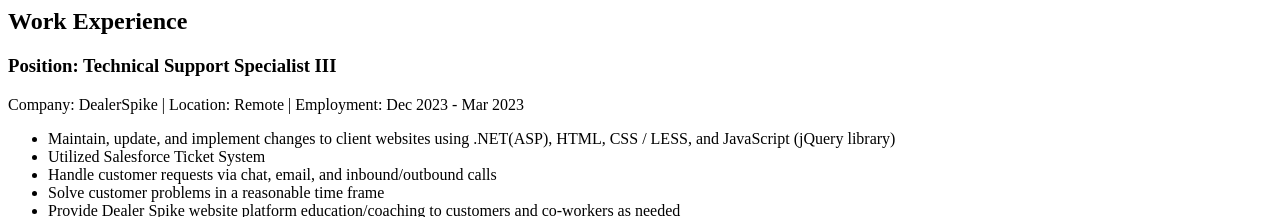
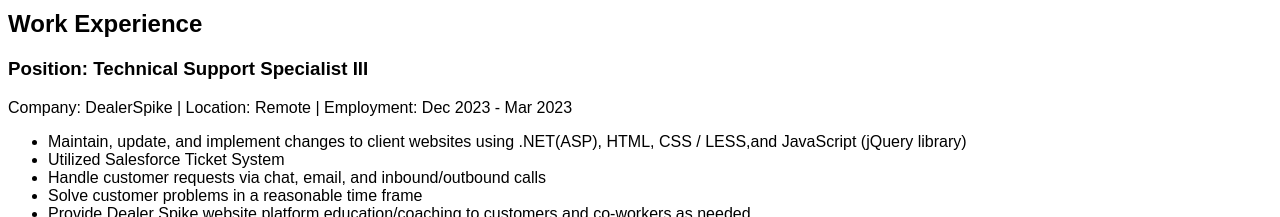
Before and after one commit to jazicorn/Resume, a plain HTML site: page index.html in a window 1280 px wide. Shown: the part 1020-1237 px from the top of the page. Drawn offline with Linux system fonts and the light colour scheme.

Commit message:
added font to html pag

```diff
--- /dev/null
+++ b/index.css
@@ -0,0 +1,3 @@
+body {
+    font-family: Arial;
+}
--- a/index.html
+++ b/index.html
@@ -1,7 +1,13 @@
 <!DOCTYPE html>
 <html>
 <head>
-<title>Jasmine's Resume</title>
+    <meta charset="UTF-8">
+    <meta name="keywords" content="HTML, CSS, Javascript, React, Node.js, Express.js, Full-Stack Developer, Front-End Developer, Backend-Developer, Resume">
+    <meta name="description" content="Resume for Web Developer Jasmine Anderson">
+    <meta name="author" content="Jasmine Anderson">
+    <meta name="viewport" content="width=device-width, initial-scale=1.0">
+    <title>Jasmine's Resume</title>
+    <link rel="stylesheet" href="index.css">
 </head>
 <body>
     <header>
@@ -100,8 +106,7 @@
             <h3>Position: Technical Support Specialist III</h3>
             <p>Company: DealerSpike | Location: Remote | Employment: Dec 2023 - Mar 2023</p>
             <ul>
-                <li>Maintain, update, and implement changes to client websites using .NET(ASP), HTML, CSS / LESS,
-and JavaScript (jQuery library)</li>
+                <li>Maintain, update, and implement changes to client websites using .NET(ASP), HTML, CSS / LESS,and JavaScript (jQuery library)</li>
                 <li>Utilized Salesforce Ticket System</li>
                 <li>Handle customer requests via chat, email, and inbound/outbound calls</li>
                 <li>Solve customer problems in a reasonable time frame</li>
@@ -118,11 +123,8 @@ and JavaScript (jQuery library)</li>
             <ul>
                 <li>Customer Service: Greeted Customer, Scheduled Appointments, Follow-up calls for Merchandise and Events</li>
                 <li>Planned and Executed Department Sales Events</li>
-                <li> Department sales volume increased by 50% as sales manager. Average monthly sales grew
-from $20,000 as Manager. Department monthly sales growth consistently ranked Top 5 in the Florida region
-as Sales Manager.</li>
-                <li>Employee Management: Managed, Trained and Mentored 5 Employees, Created Work Schedules,
-Distributed Work Task and Sales Goals</li>
+                <li> Department sales volume increased by 50% as sales manager. Average monthly sales grew from $20,000 as Manager. Department monthly sales growth consistently ranked Top 5 in the Florida region as Sales Manager.</li>
+                <li>Employee Management: Managed, Trained and Mentored 5 Employees, Created Work Schedules, Distributed Work Task and Sales Goals</li>
                 <li>Resolved Customer Complaints</li>
                 <li>Tracked Inventory and Sales in POS system</li>
             </ul>
```
